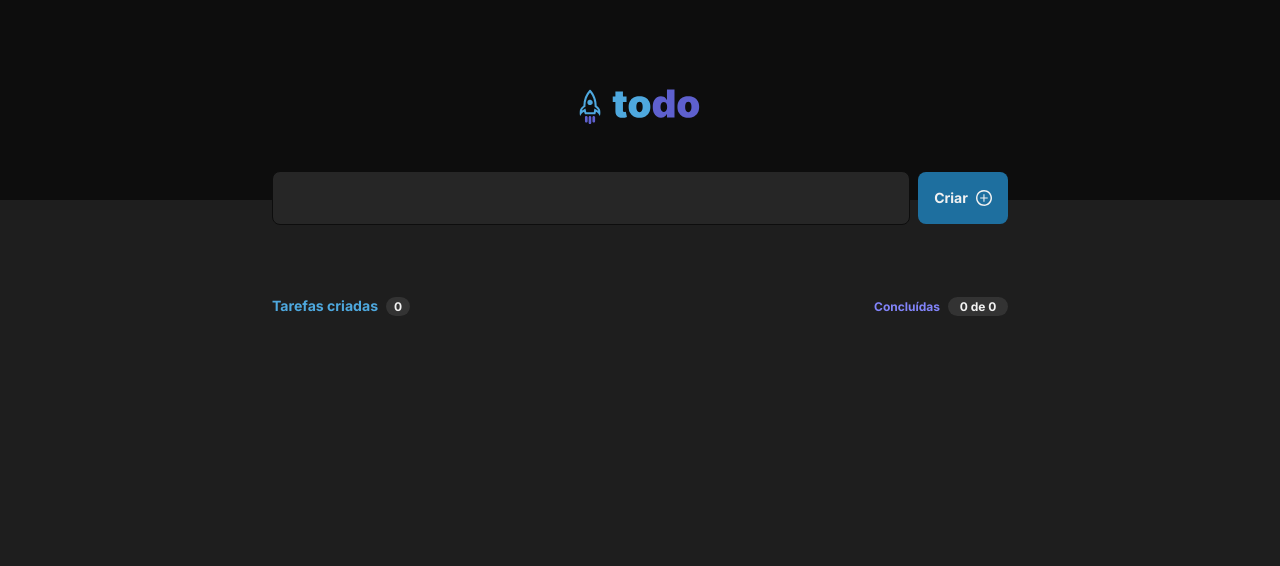
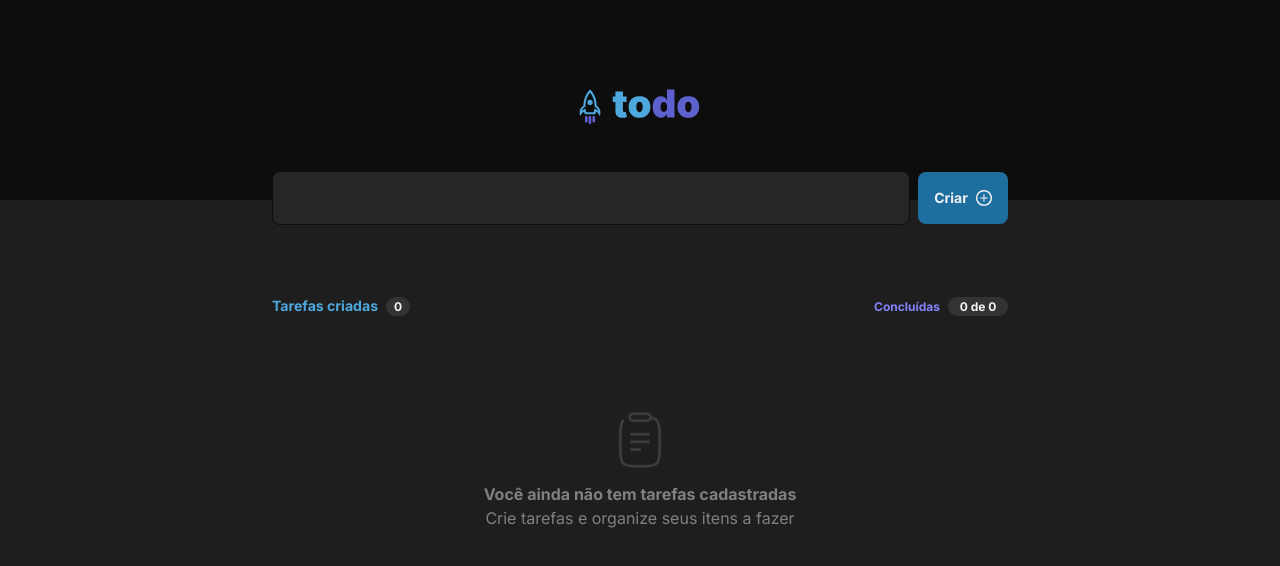
Before and after one commit to Renatonapoli/toDo-Vue, a Vue app: page / in a window 1280 px wide. Shown: the top 566 px of the page. Built offline with nearby package versions, Linux system fonts and the light colour scheme.

Commit message:
FeatÇ Default da listagem

```diff
--- a/src/components/Lists.vue
+++ b/src/components/Lists.vue
@@ -1,6 +1,6 @@
 <template>
   <div class="containerLists">
-    <Search :isFocused="isSearchFocused" @addTask="handleAddTask" />
+    <Search @addTask="handleAddTask" />
     <header>
       <div class="taskCreated">
         <p>Tarefas criadas</p>
@@ -12,7 +12,12 @@
       </div>
     </header>
 
-    <section v-for="task in tasks" :key="task.id">
+    <ul v-if="tasks.length === 0" class="zeroList">
+      <img src="../../src/assets/Clipboard.svg" alt="" />
+      <p>Você ainda não tem tarefas cadastradas</p>
+      <span>Crie tarefas e organize seus itens a fazer</span>
+    </ul>
+    <section v-else v-for="task in tasks" :key="task.id">
       <ul :class="{ completedTask: task.completed }">
         <input
           type="radio"
@@ -224,4 +229,31 @@ section img {
   width: 1.5rem;
   height: 1.5rem;
 }
+
+.zeroList {
+  display: flex;
+  margin-top: 5.5rem;
+  flex-direction: column;
+  align-items: center;
+  justify-content: center;
+}
+
+.zeroList img {
+  width: 3.5rem;
+  height: 3.5rem;
+}
+
+.zeroList p {
+  margin-top: 1rem;
+  font-size: 1rem;
+  font-weight: 700;
+  color: var(--gray-300);
+}
+
+.zeroList span {
+  font-weight: 400;
+  font-size: 1rem;
+  margin-top: 0.2rem;
+  color: var(--gray-300);
+}
 </style>
```
Also changed, not shown: src/assets/Clipboard.svg (added).
